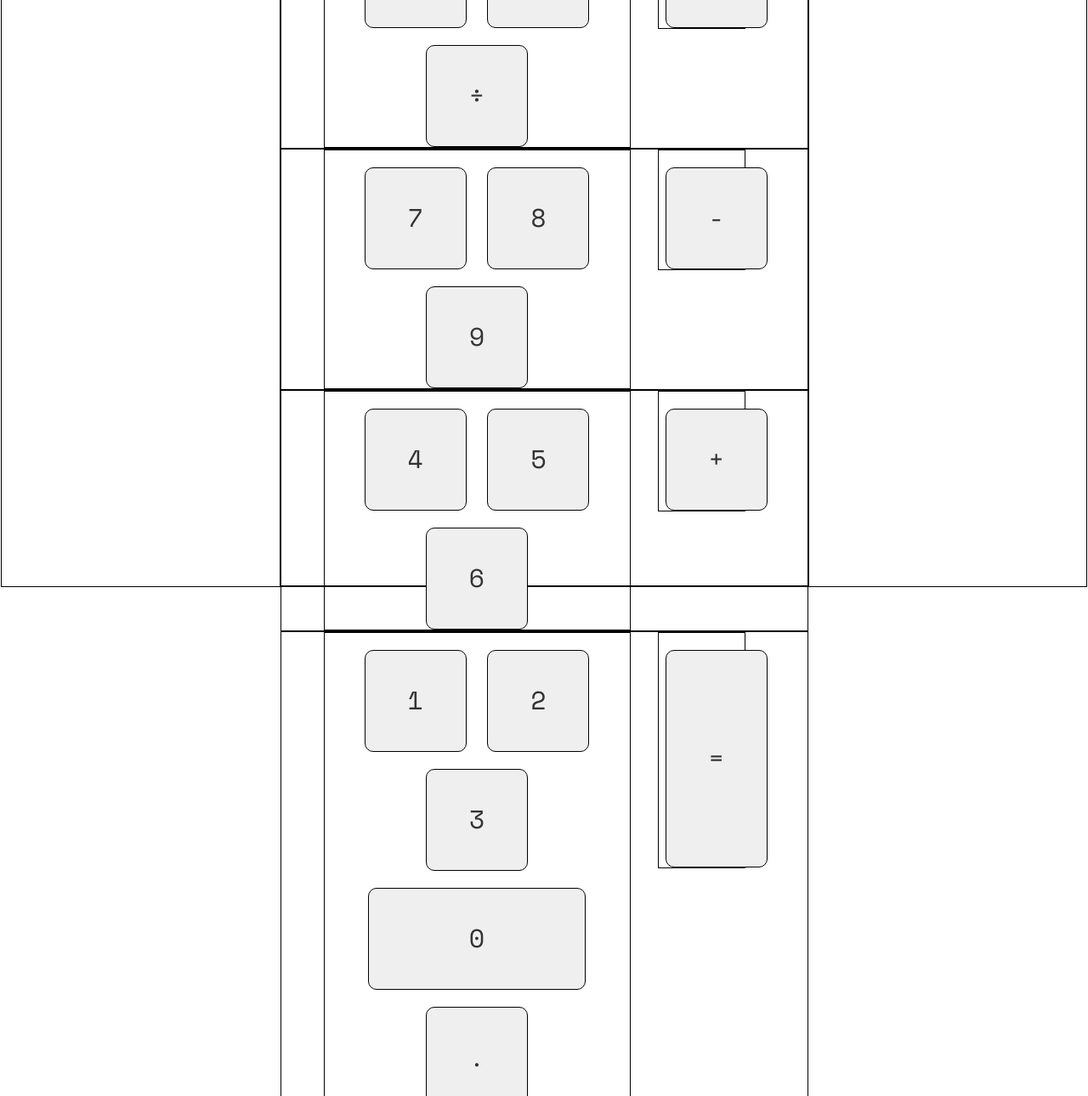
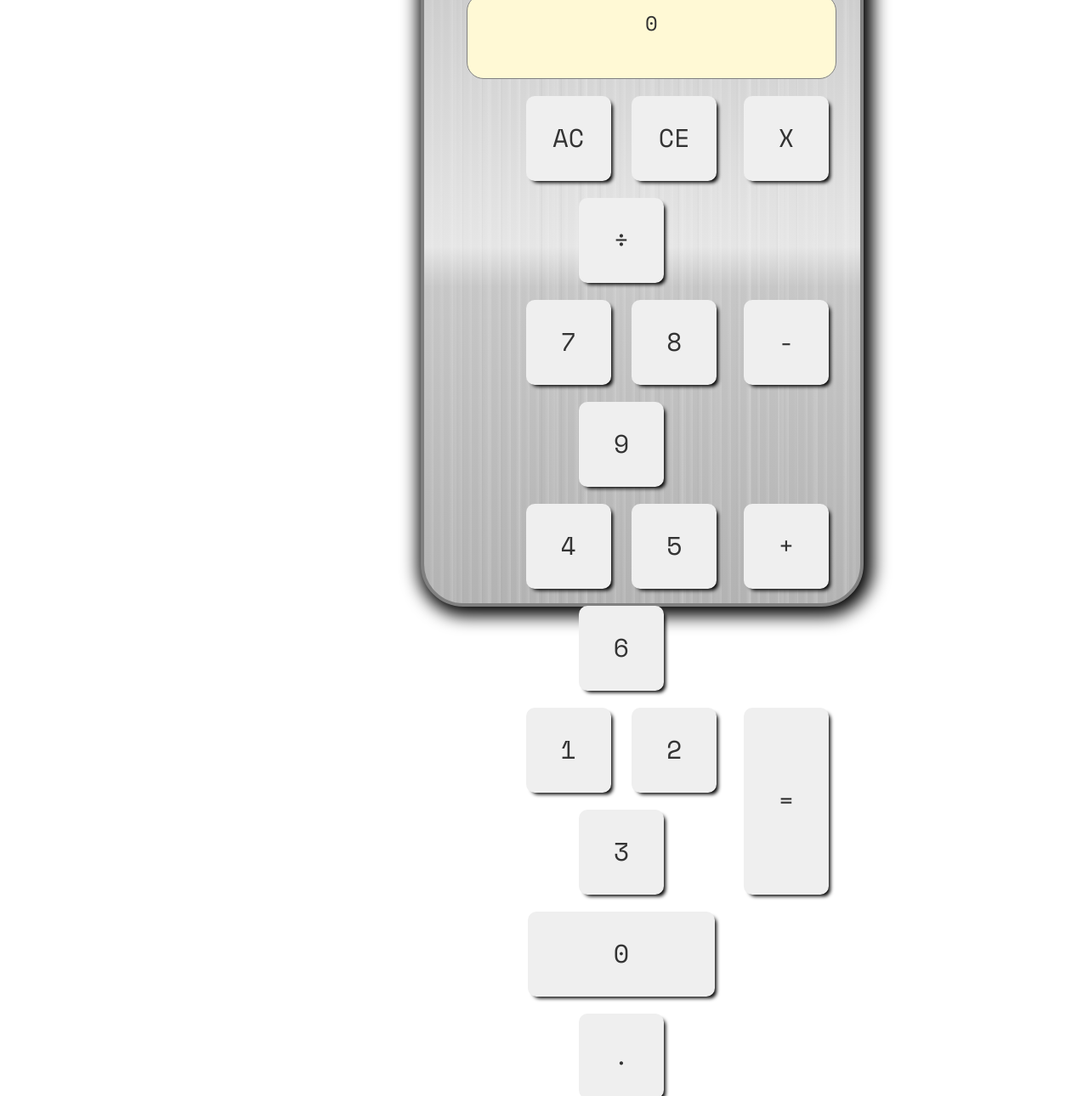
Before and after one commit to d-robertson/jsCalculator, a plain HTML site: page index.html in a window 1280 px wide. Shown: the part 186-1476 px from the top of the page at 85% size. Drawn offline with nearby package versions, Linux system fonts and the light colour scheme.

Commit message:
added some sick styles

```diff
--- a/app.js
+++ b/app.js
@@ -1,6 +1,6 @@
 angular.module('calcApp', [])
 .controller('calcCtrl', ['$scope', function($scope){
-  $scope.title = 'JScalculator';
+  $scope.title = 'JS Calculator';
   $scope.total = 0;
   $scope.entries = '';
   $scope.opperator = '';
--- a/index.html
+++ b/index.html
@@ -21,57 +21,57 @@
     <script src="https://ajax.googleapis.com/ajax/libs/angularjs/1.5.7/angular.min.js"></script>
     <script src="app.js"></script>
   </head>
-  <body ng-app="calcApp" class="border">
-    <div class="border col-xs-12" ng-controller="calcCtrl">
-      <div class="border title">
-        <h1 class="border text-center">{{title}}</h1>
-      </div>
-      <div class="border col-xs-6 col-xs-offset-3 calculatorBody text-center">
-        <div class="border row">
-          <div class="border col-xs-7">
-            <button class="border btn clearBtn" ng-click="clearAll()">AC</button>
-            <button class="border btn clearBtn" ng-click="clearEntry()">CE</button>
-            <button class="border btn normalBtn" ng-click="button('/')">&divide</button>
+  <body ng-app="calcApp" class="">
+    <div class=" col-xs-12" ng-controller="calcCtrl">
+      <div class=" col-xs-5 col-xs-offset-3 calculatorBody text-center metal linear">
+        <div class=" title">
+          <h1 class=" text-center">{{title}}</h1>
+        </div>
+        <div class=" row menu">
+          <h3>{{total}}</h3>
+          <h5>{{entries}}</h5>
+        </div>
+        <div class=" row">
+          <div class=" col-xs-7">
+            <button class=" btn clearBtn" ng-click="clearAll()">AC</button>
+            <button class=" btn clearBtn" ng-click="clearEntry()">CE</button>
+            <button class=" btn normalBtn" ng-click="button('/')">&divide</button>
           </div>
-          <div class="col-xs-2 border">
-            <button class="border btn normalBtn" ng-click="button('*')">X</button>
+          <div class="col-xs-2 ">
+            <button class=" btn normalBtn" ng-click="button('*')">X</button>
           </div>
         </div>
-        <div class="border row">
-          <div class="border col-xs-7">
-            <button class="border btn normalBtn" ng-click="button('7')">7</button>
-            <button class="border btn normalBtn" ng-click="button('8')">8</button>
-            <button class="border btn normalBtn" ng-click="button('9')">9</button>
+        <div class=" row">
+          <div class=" col-xs-7">
+            <button class=" btn normalBtn" ng-click="button('7')">7</button>
+            <button class=" btn normalBtn" ng-click="button('8')">8</button>
+            <button class=" btn normalBtn" ng-click="button('9')">9</button>
           </div>
-          <div class="border col-xs-2">
-            <button class="border btn normalBtn" ng-click="button('-')">-</button>
+          <div class=" col-xs-2">
+            <button class=" btn normalBtn" ng-click="button('-')">-</button>
           </div>
         </div>
-        <div class="border row">
-          <div class="border col-xs-7">
-            <button class="border btn normalBtn " ng-click="button('4')">4</button>
-            <button class="border btn normalBtn" ng-click="button('5')">5</button>
-            <button class="border btn normalBtn" ng-click="button('6')">6</button>
+        <div class=" row">
+          <div class=" col-xs-7">
+            <button class=" btn normalBtn " ng-click="button('4')">4</button>
+            <button class=" btn normalBtn" ng-click="button('5')">5</button>
+            <button class=" btn normalBtn" ng-click="button('6')">6</button>
           </div>
-          <div class="border col-xs-2">
-            <button class="border btn normalBtn" ng-click="button('+')">+</button>
+          <div class=" col-xs-2">
+            <button class=" btn normalBtn" ng-click="button('+')">+</button>
           </div>
         </div>
-        <div class="border row">
-          <div class="border col-xs-7">
-            <button class="border btn normalBtn" ng-click="button('1')">1</button>
-            <button class="border btn normalBtn" ng-click="button('2')">2</button>
-            <button class="border btn normalBtn" ng-click="button('3')">3</button>
-            <button class="border btn zeroBtn" ng-click="button('0')">0</button>
-            <button class="border btn normalBtn" ng-click="button('.')">.</button>
+        <div class=" row">
+          <div class=" col-xs-7">
+            <button class=" btn normalBtn" ng-click="button('1')">1</button>
+            <button class=" btn normalBtn" ng-click="button('2')">2</button>
+            <button class=" btn normalBtn" ng-click="button('3')">3</button>
+            <button class=" btn zeroBtn" ng-click="button('0')">0</button>
+            <button class=" btn normalBtn" ng-click="button('.')">.</button>
           </div>
-          <div class="border col-xs-2">
-            <button class="border btn equalsBtn" ng-click="equals()">=</button>
+          <div class=" col-xs-2">
+            <button class=" btn equalsBtn" ng-click="equals()">=</button>
           </div>
-        </div>
-        <div class="border row">
-          <h3>total: {{total}}</h3>
-          <h3>entries: {{entries}}</h3>
         </div>
       </div>
     </div>
--- a/styles.css
+++ b/styles.css
@@ -4,10 +4,19 @@ body {
 
 button:hover {
   background-color: steelblue;
+  outline: 0px;
 }
 
-.btn:hover {
+.btn:focus {
+  outline: 0px;
+}
 
+.btn:active:focus {
+  outline: 0px;
+}
+
+.btn:active {
+  outline: 0px;
 }
 
 .btn {
@@ -16,26 +25,29 @@ button:hover {
   margin-right: 8px;
   font-size: 30px;
   border-radius: 10px;
+  /*border: solid black 1px;*/
+  box-shadow: black 4px 4px 4px -2px;
+  outline: 0px;
 }
 
 .clearBtn {
-  width: 120px;
-  height: 120px;
+  width: 100px;
+  height: 100px;
 }
 
 .zeroBtn {
-  width: 256px;
-  height: 120px;
+  width: 220px;
+  height: 100px;
 }
 
 .equalsBtn {
-  width: 120px;
-  height: 256px;
+  width: 100px;
+  height: 220px;
 }
 
 .normalBtn {
-  width: 120px;
-  height: 120px;
+  width: 100px;
+  height: 100px;
   border-radius: 10px;
 }
 
@@ -44,11 +56,16 @@ button:hover {
 }
 
 .calculatorBody {
+  margin-top: 100px;
   height: 800px;
+  background-color: grey;
+  border-radius: 50px;
+  box-shadow: black 4px 4px 20px 7px;
+  border: solid grey 4px;
 }
 
 .col-xs-2 {
-  margin-left: 50px;
+  margin-left: 0px;
   margin-right: 0px;
   padding-right: 0px;
   padding-left: 0px;
@@ -57,13 +74,40 @@ button:hover {
 .col-xs-7 {
   padding-right: 0px;
   margin-right: -18px;
-  margin-left: 50px;
+  margin-left: 93px;
   padding-left: 0px;
 }
 
-/*.col-xs-6 {
-  padding-left: 0px;
-  padding-right: 0px;
-  margin-right: 0px;
-  margin-left: 0px;
-}*/
+.col-xs-offset-3 {
+  margin-left: 480px;
+}
+
+.row {
+  margin-right: -15px;
+  margin-left: -30px;
+}
+
+.menu {
+  background-color: #FFF9D5;
+  width: 90%;
+  margin-left: 35px;
+  margin-top: 15px;
+  border-radius: 20px;
+  height: 100px;
+  border: solid grey 1px;
+}
+
+.metal.linear {
+  /*width: 100px;*/
+  /*font-size: 4em;
+*/  /*height: 80px;*/
+  /*border-radius: .5em;*/
+  background-image: -webkit-repeating-linear-gradient(left, hsla(0,0%,100%,0) 0%, hsla(0,0%,100%,0)   6%, hsla(0,0%,100%, .1) 7.5%),
+    -webkit-repeating-linear-gradient(left, hsla(0,0%,  0%,0) 0%, hsla(0,0%,  0%,0)   4%, hsla(0,0%,  0%,.03) 4.5%),
+    -webkit-repeating-linear-gradient(left, hsla(0,0%,100%,0) 0%, hsla(0,0%,100%,0) 1.2%, hsla(0,0%,100%,.15) 2.2%),
+
+    linear-gradient(180deg, hsl(0,0%,78%)  0%,
+    hsl(0,0%,90%) 47%,
+    hsl(0,0%,78%) 53%,
+    hsl(0,0%,70%)100%);
+}
```
